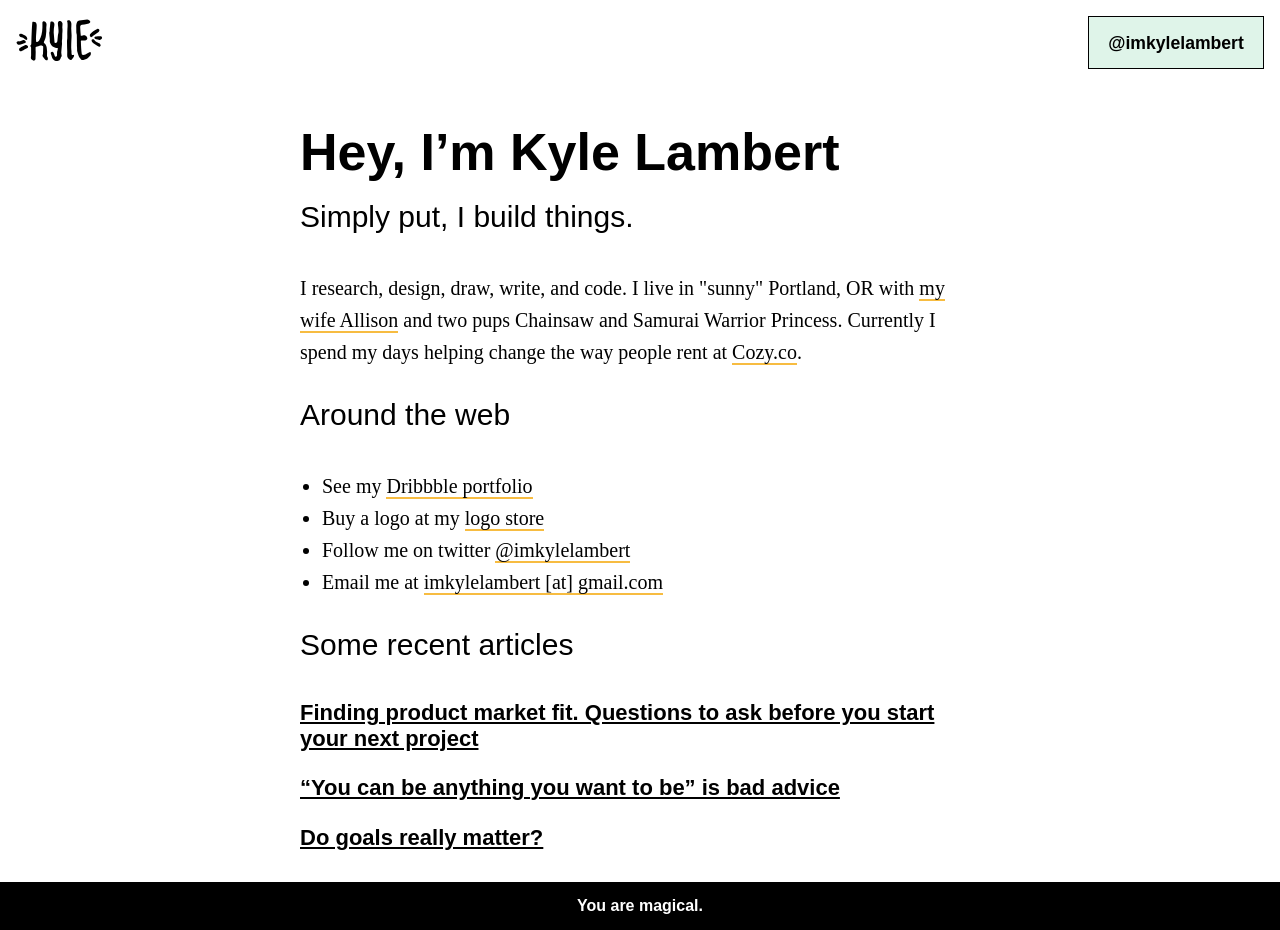
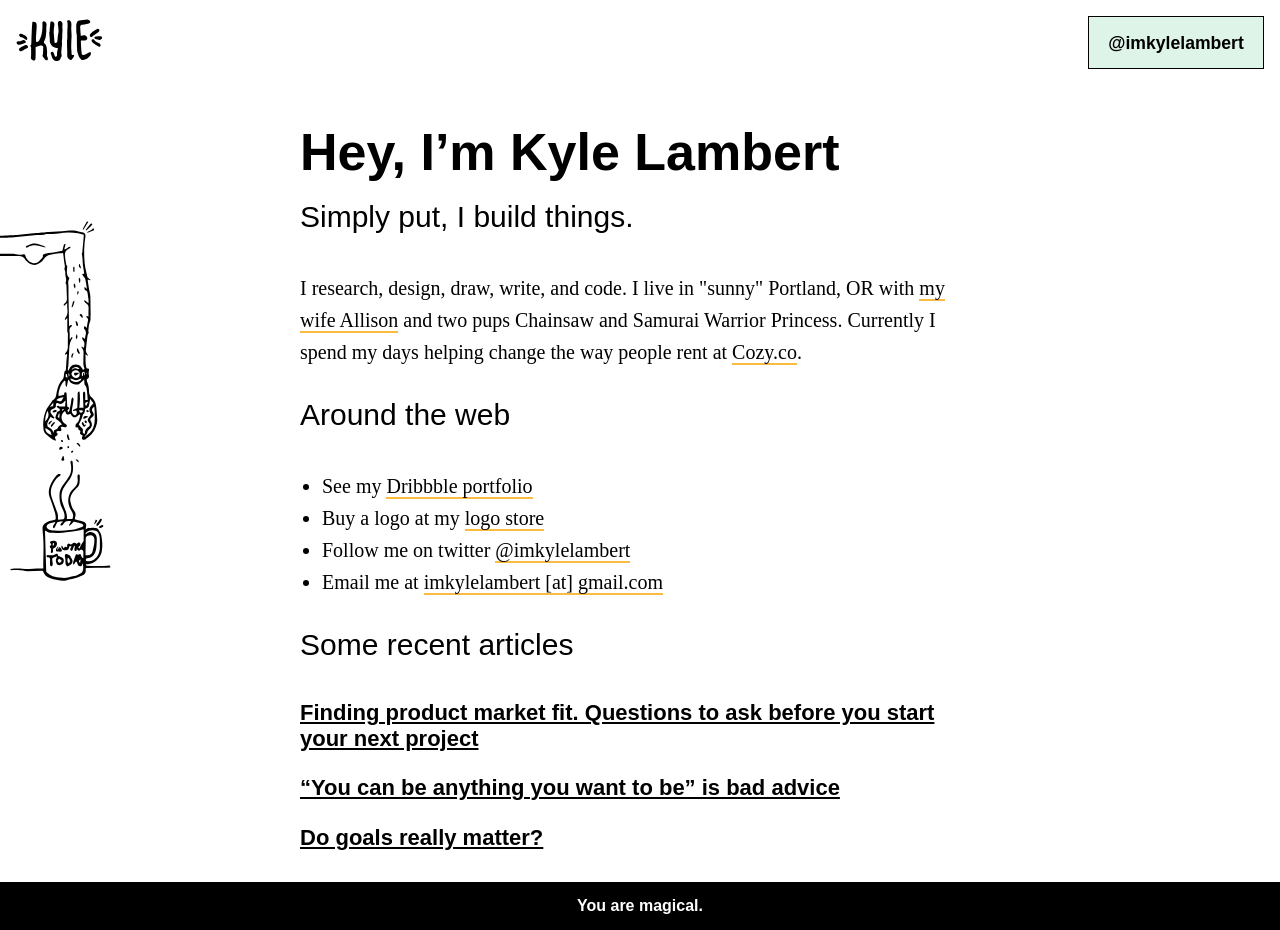
Before and after one commit to kslambert/imkylelambert, a Jekyll site: the page built from index.md, in a window 1280 px wide. Built offline with Jekyll 4.4.1, drawn with Linux system fonts in a browser that asks for light colours; some web fonts are replaced.

Commit message:
Add arm illustration

```diff
--- a/_sass/_styles.scss
+++ b/_sass/_styles.scss
@@ -56,6 +56,21 @@ nav {
       margin-left: -10%;
     }
   }
+
+  &:before {
+    @media only screen and (min-width: 1100px) {
+      content: "";
+      width: 130px;
+      height: 390px;
+      background-image: url(/img/arm.svg);
+      background-size: contain;
+      background-repeat: no-repeat;
+      display: inline-block;
+      position: fixed;
+      left: -15px;
+      top: 220px;
+    }
+  }
 }
 
 .home-wrap {
```
Also changed, not shown: img/arm.svg (added).
